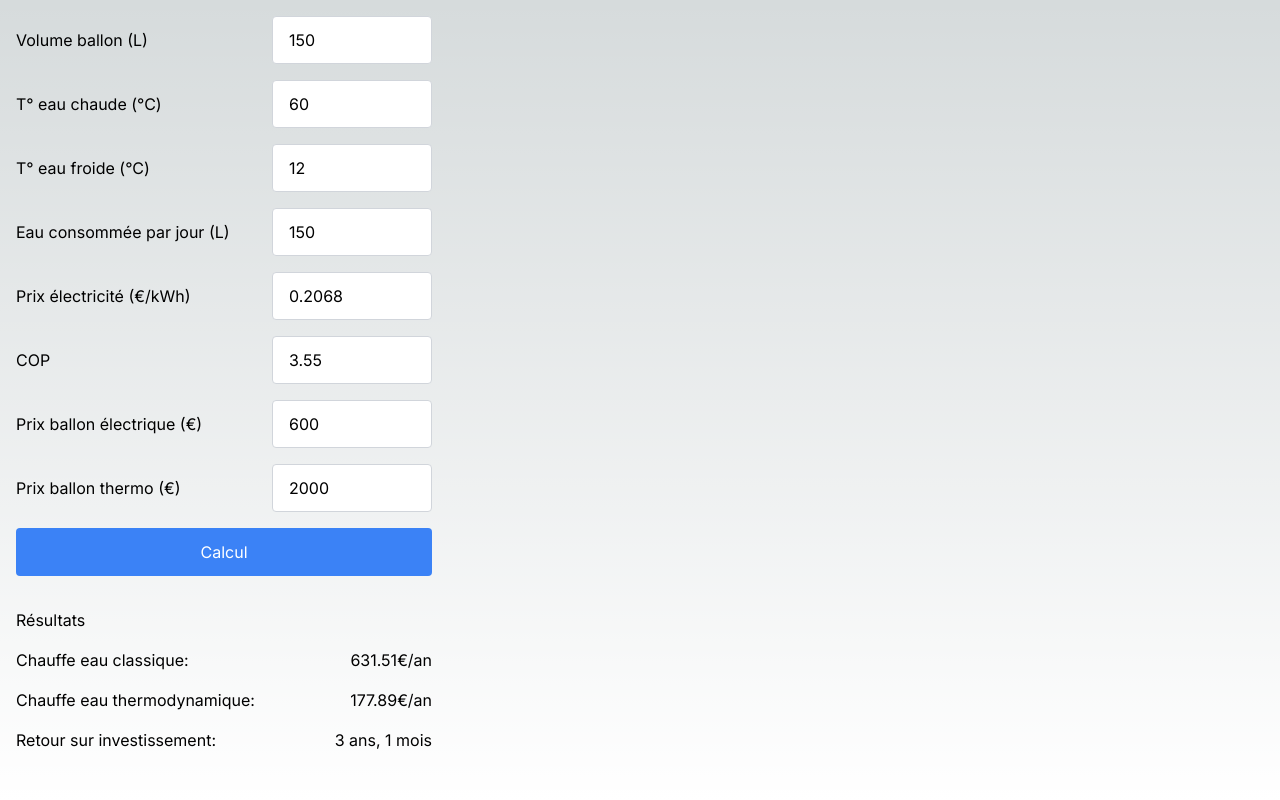
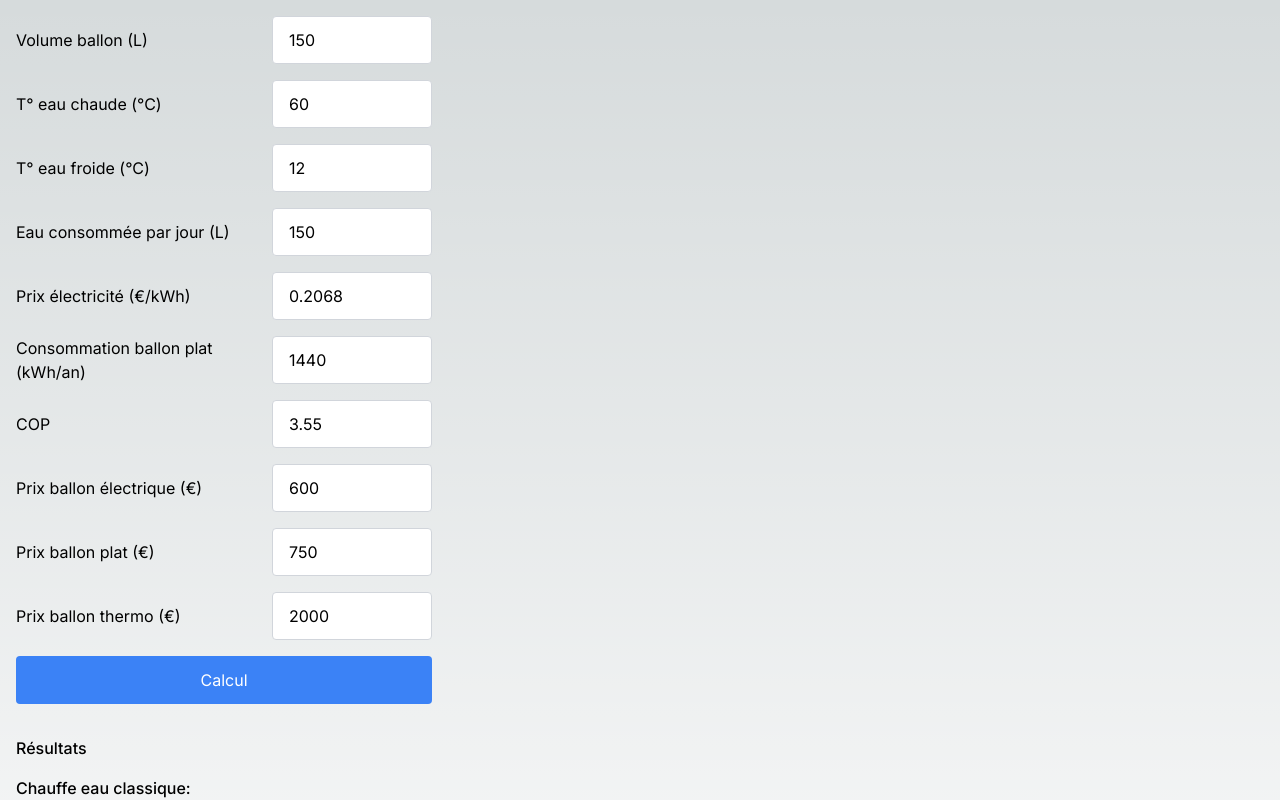
Before and after one commit to xseignard/thermodynamique, a Next.js app: page / in a window 1280 px wide. Both pictures are taken after a click on the button "Calcul". Shown: the top 800 px of the page. Built offline with nearby package versions, Linux system fonts and the light colour scheme.

Commit message:
enh: added plat

```diff
--- a/app/page.tsx
+++ b/app/page.tsx
@@ -10,11 +10,24 @@ type FormState = {
   eauConsommee: number;
   prixElec: number;
   cop: number;
+  kwhAnnuelPlat: number;
   prixBallonElec: number;
+  prixBallonPlat: number;
   prixBallonThermo: number;
+  kwhElec?: number;
   coutElec?: number;
+  coutPlat?: number;
+  kwThermo?: number;
   coutThermo?: number;
-  roi?: {
+  roiElecPlat?: {
+    years: number;
+    months: number;
+  };
+  roiElecThermo?: {
+    years: number;
+    months: number;
+  };
+  roiPlatThermo?: {
     years: number;
     months: number;
   };
@@ -30,14 +43,19 @@ type Actions =
         | "SET_EAU_CONSOMMEE"
         | "SET_PRIX_ELEC"
         | "SET_COP"
+        | "SET_KWH_ANNUEL_PLAT"
         | "SET_PRIX_BALLON_ELEC"
+        | "SET_PRIX_BALLON_PLAT"
         | "SET_PRIX_BALLON_THERMO"
+        | "SET_KWH_ELEC"
         | "SET_COUT_ELEC"
+        | "SET_COUT_PLAT"
+        | "SET_KW_THERMO"
         | "SET_COUT_THERMO";
       payload: number;
     }
   | {
-      type: "SET_ROI";
+      type: "SET_ROI_ELEC_THERMO" | "SET_ROI_ELEC_PLAT" | "SET_ROI_PLAT_THERMO";
       payload: {
         years: number;
         months: number;
@@ -61,18 +79,32 @@ const reducer = (state: FormState, action: Actions) => {
       return { ...state, prixElec: action.payload };
     case "SET_COP":
       return { ...state, cop: action.payload };
+    case "SET_KWH_ANNUEL_PLAT":
+      return { ...state, kwhAnnuelPlat: action.payload };
     case "SET_PRIX_BALLON_ELEC":
       return { ...state, prixBallonElec: action.payload };
+    case "SET_PRIX_BALLON_PLAT":
+      return { ...state, prixBallonPlat: action.payload };
     case "SET_PRIX_BALLON_THERMO":
       return { ...state, prixBallonThermo: action.payload };
 
     // outputs
+    case "SET_KWH_ELEC":
+      return { ...state, kwhElec: action.payload };
     case "SET_COUT_ELEC":
       return { ...state, coutElec: action.payload };
+    case "SET_COUT_PLAT":
+      return { ...state, coutPlat: action.payload };
+    case "SET_KW_THERMO":
+      return { ...state, kwThermo: action.payload };
     case "SET_COUT_THERMO":
       return { ...state, coutThermo: action.payload };
-    case "SET_ROI":
-      return { ...state, roi: action.payload };
+    case "SET_ROI_ELEC_PLAT":
+      return { ...state, roiElecPlat: action.payload };
+    case "SET_ROI_ELEC_THERMO":
+      return { ...state, roiElecThermo: action.payload };
+    case "SET_ROI_PLAT_THERMO":
+      return { ...state, roiPlatThermo: action.payload };
     default:
       return state;
   }
@@ -87,7 +119,9 @@ const Home = () => {
     eauConsommee: 150,
     prixElec: 0.2068,
     cop: 3.55,
+    kwhAnnuelPlat: 1440,
     prixBallonElec: 600,
+    prixBallonPlat: 750,
     prixBallonThermo: 2000,
   });
 
@@ -101,7 +135,9 @@ const Home = () => {
       eauConsommee,
       prixElec,
       cop,
+      kwhAnnuelPlat,
       prixBallonElec,
+      prixBallonPlat,
       prixBallonThermo,
     } = state;
     // Température de l'eau avant chauffe
@@ -112,25 +148,61 @@ const Home = () => {
     // Delta chauffe
     const deltaChauffe = eauChaude - tempAvantChauffe;
     // Energie nécessaire chauffe eau classique
-    const energie = deltaChauffe * volume * facteurElec * 365;
+    const khwElecFloat =
+      (deltaChauffe * volume * facteurElec * 365) / (1000 * 1000);
+    const kwhElec = parseFloat(khwElecFloat.toFixed(2));
+    dispatch({ type: "SET_KWH_ELEC", payload: kwhElec });
+    // Energie nécessaire chauffe eau thermodynamique
+    const kwThermo = parseFloat((khwElecFloat / cop).toFixed(2));
+    dispatch({ type: "SET_KW_THERMO", payload: kwThermo });
     // Coût annuel
-    const cout = parseFloat(((energie / (1000 * 1000)) * prixElec).toFixed(2));
-    dispatch({ type: "SET_COUT_ELEC", payload: cout });
-    const coutThermo = parseFloat((cout / cop).toFixed(2));
+    const coutElec = parseFloat((kwhElec * prixElec).toFixed(2));
+    dispatch({ type: "SET_COUT_ELEC", payload: coutElec });
+    const coutPlat = parseFloat((kwhAnnuelPlat * prixElec).toFixed(2));
+    dispatch({ type: "SET_COUT_PLAT", payload: coutPlat });
+    const coutThermo = parseFloat((kwThermo * prixElec).toFixed(2));
     dispatch({ type: "SET_COUT_THERMO", payload: coutThermo });
-    // ROI
-    const deltaPrix = prixBallonThermo - prixBallonElec;
-    const economieAnnuelle = cout - coutThermo;
-    const roiFloat = parseFloat((deltaPrix / economieAnnuelle).toFixed(2));
-    const roiYears = Math.floor(roiFloat);
-    const roiMonths = Math.round((roiFloat - roiYears) * 12);
+    // ROI ELEC PLAT
+    const deltaPrixPlat = prixBallonPlat - prixBallonElec;
+    const economieAnnuellePlat = coutElec - coutPlat;
+    const roiFloatPlat = parseFloat(
+      (deltaPrixPlat / economieAnnuellePlat).toFixed(2)
+    );
+    const roiYearsPlat = Math.floor(roiFloatPlat);
+    const roiMonthsPlat = Math.round((roiFloatPlat - roiYearsPlat) * 12);
     dispatch({
-      type: "SET_ROI",
-      payload: { years: roiYears, months: roiMonths },
+      type: "SET_ROI_ELEC_PLAT",
+      payload: { years: roiYearsPlat, months: roiMonthsPlat },
+    });
+    // ROI ELEC THERMO
+    const deltaPrixThermo = prixBallonThermo - prixBallonElec;
+    const economieAnnuelleThermo = coutElec - coutThermo;
+    const roiFloatThermo = parseFloat(
+      (deltaPrixThermo / economieAnnuelleThermo).toFixed(2)
+    );
+    const roiYearsThermo = Math.floor(roiFloatThermo);
+    const roiMonthsThermo = Math.round((roiFloatThermo - roiYearsThermo) * 12);
+    dispatch({
+      type: "SET_ROI_ELEC_THERMO",
+      payload: { years: roiYearsThermo, months: roiMonthsThermo },
+    });
+    // ROI PLAT THERMO
+    const deltaPrixPlatThermo = prixBallonThermo - prixBallonPlat;
+    const economieAnnuellePlatThermo = coutPlat - coutThermo;
+    const roiFloatPlatThermo = parseFloat(
+      (deltaPrixPlatThermo / economieAnnuellePlatThermo).toFixed(2)
+    );
+    const roiYearsPlatThermo = Math.floor(roiFloatPlatThermo);
+    const roiMonthsPlatThermo = Math.round(
+      (roiFloatPlatThermo - roiYearsPlatThermo) * 12
+    );
+    dispatch({
+      type: "SET_ROI_PLAT_THERMO",
+      payload: { years: roiYearsPlatThermo, months: roiMonthsPlatThermo },
     });
   };
   return (
-    <main className="flex min-h-screen flex-col w-full md:max-w-md max-w-full p-4 gap-8">
+    <main className="flex min-h-screen flex-col w-full md:max-w-md max-w-full p-4 gap-8 overflow-auto">
       <form className="flex flex-col items-start gap-4" onSubmit={handleSubmit}>
         <Input
           label="Volume ballon (L)"
@@ -167,6 +239,13 @@ const Home = () => {
           }
         />
         <Input
+          label="Consommation ballon plat (kWh/an)"
+          initialValue={state.kwhAnnuelPlat}
+          onChange={(value) =>
+            dispatch({ type: "SET_KWH_ANNUEL_PLAT", payload: value })
+          }
+        />
+        <Input
           label="COP"
           initialValue={state.cop}
           step={0.01}
@@ -177,6 +256,13 @@ const Home = () => {
           initialValue={state.prixBallonElec}
           onChange={(value) =>
             dispatch({ type: "SET_PRIX_BALLON_ELEC", payload: value })
+          }
+        />
+        <Input
+          label="Prix ballon plat (€)"
+          initialValue={state.prixBallonPlat}
+          onChange={(value) =>
+            dispatch({ type: "SET_PRIX_BALLON_PLAT", payload: value })
           }
         />
         <Input
@@ -193,23 +279,52 @@ const Home = () => {
           Calcul
         </button>
       </form>
-      {state.coutElec !== undefined &&
+      {state.kwhElec !== undefined &&
+        state.coutElec !== undefined &&
+        state.coutPlat !== undefined &&
+        state.kwThermo !== undefined &&
         state.coutThermo !== undefined &&
-        state.roi && (
+        state.roiElecPlat !== undefined &&
+        state.roiElecThermo !== undefined &&
+        state.roiPlatThermo !== undefined && (
           <div className="flex flex-col items-start gap-4">
-            <h2>Résultats</h2>
+            <h2 className="font-medium size-6 w-full">Résultats</h2>
+            <h3 className="font-medium">Chauffe eau classique:</h3>
             <div className="flex flex-row justify-between items-center w-full">
-              <span>Chauffe eau classique:</span>
               <span>{state.coutElec}€/an</span>
+              <span>{state.kwhElec}kWh/an</span>
+            </div>
+            <h3 className="font-medium">Chauffe eau plat:</h3>
+            <div className="flex flex-row justify-between items-center w-full">
+              <span>{state.coutPlat}€/an</span>
+              <span>{state.kwhAnnuelPlat}kWh/an</span>
+            </div>
+            <h3 className="font-medium">Chauffe eau thermodynamique:</h3>
+            <div className="flex flex-row justify-between items-center w-full">
+              <span>{state.coutThermo}€/an</span>
+              <span>{state.kwThermo}kWh/an</span>
+            </div>
+            <h2 className="font-medium size-6 w-full">
+              Retour sur investissement
+            </h2>
+            <div className="flex flex-row justify-between items-center w-full">
+              <span>plat depuis elec:</span>
+              <span>
+                {state.roiElecPlat.years} ans, {state.roiElecPlat.months} mois
+              </span>
             </div>
             <div className="flex flex-row justify-between items-center w-full">
-              <span>Chauffe eau thermodynamique:</span>
-              <span>{state.coutThermo}€/an</span>
+              <span>thermo depuis elec:</span>
+              <span>
+                {state.roiElecThermo.years} ans, {state.roiElecThermo.months}{" "}
+                mois
+              </span>
             </div>
             <div className="flex flex-row justify-between items-center w-full">
-              <span>Retour sur investissement:</span>
+              <span>thermo depuis plat:</span>
               <span>
-                {state.roi.years} ans, {state.roi.months} mois
+                {state.roiPlatThermo.years} ans, {state.roiPlatThermo.months}{" "}
+                mois
               </span>
             </div>
           </div>
```
